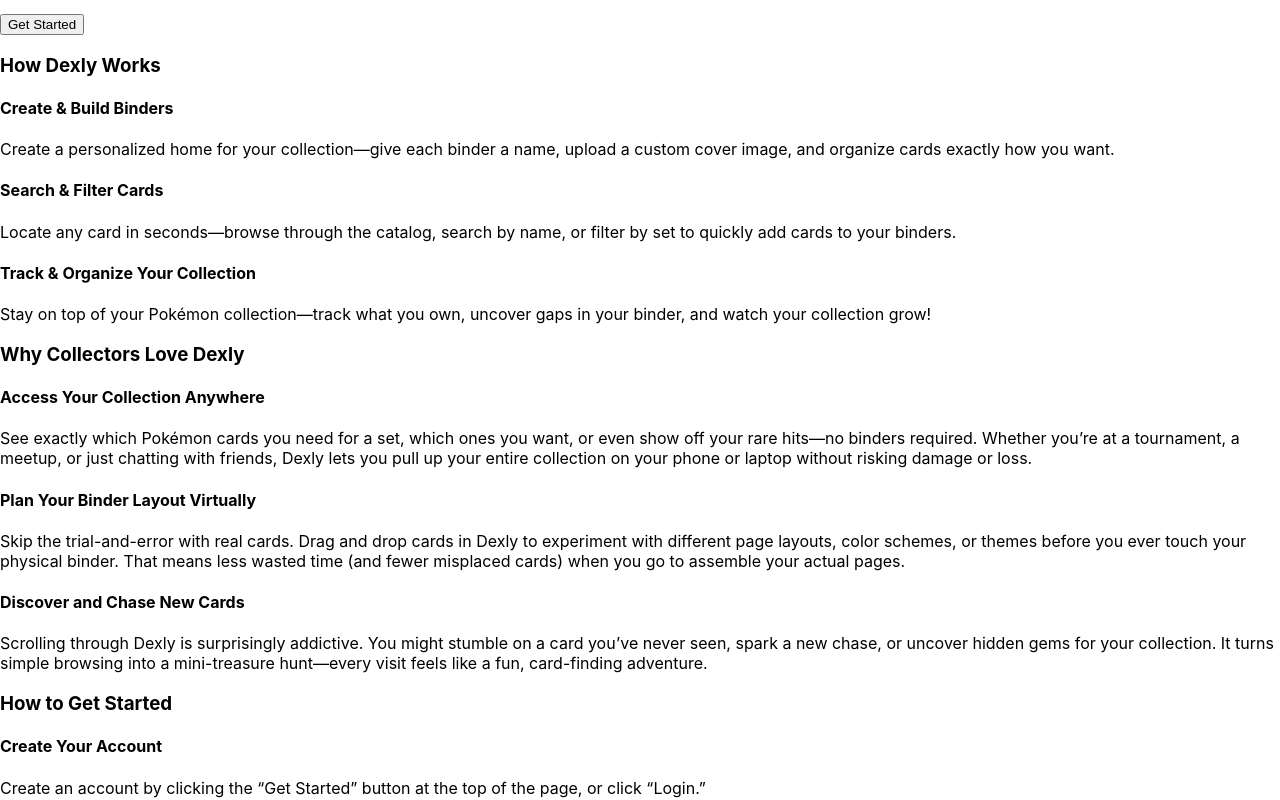
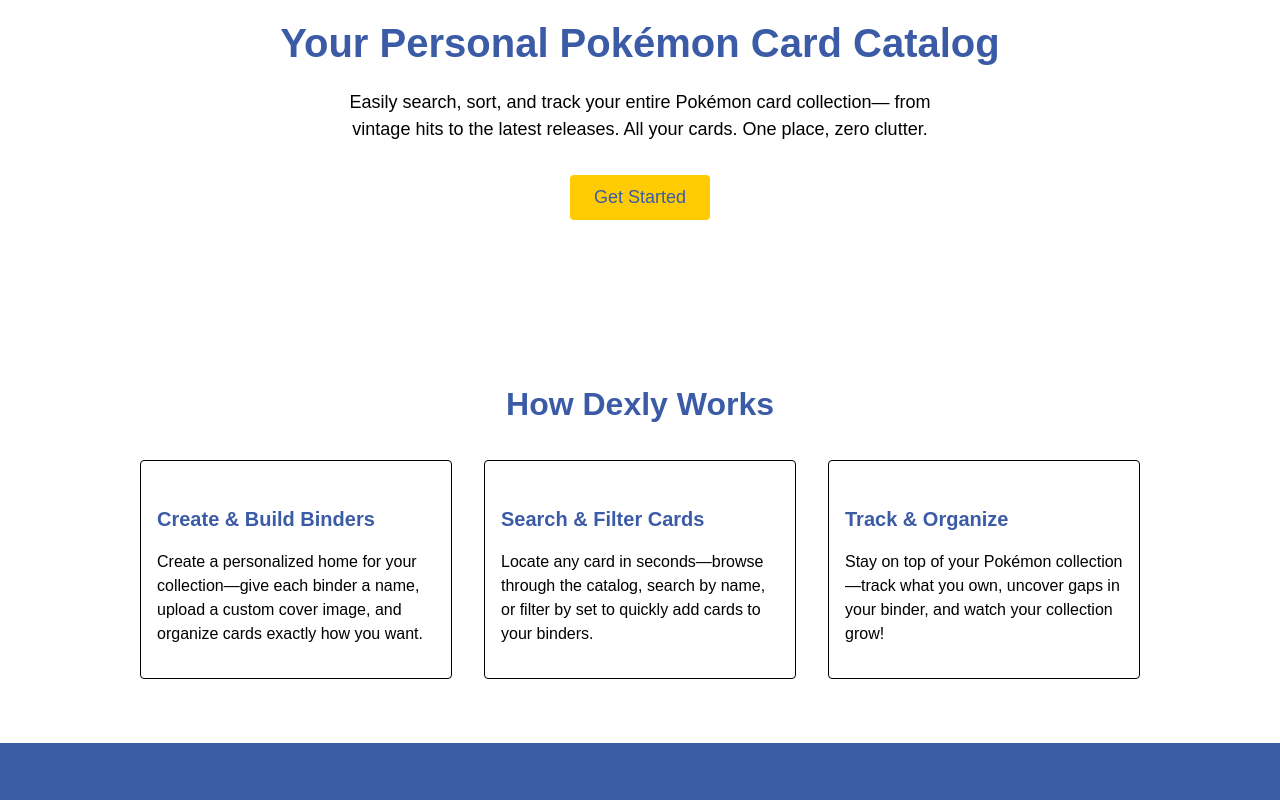
Before and after one commit to JonoSommers/dexly-fe, a React (Create React App) app: page / in a window 1280 px wide. Shown: the part 220-1020 px from the top of the page. Built offline with nearby package versions, Linux system fonts and the light colour scheme.

Commit message:
landing page and navbar are built and styled.

```diff
--- a/src/components/LandingPage/LandingPage.css
+++ b/src/components/LandingPage/LandingPage.css
@@ -0,0 +1,176 @@
+:root {
+    --blue-primary: #3B5BA7;
+    --black-secondary: #000000;
+    --yellow-accent: #FFCB03;
+    --white: #ffffff;
+}
+
+/* ===== 1) Base page styles ===== */
+body {
+    margin: 0;
+    padding: 0;
+    background-color: var(--white);
+    color: var(--black-secondary);
+    font-family: sans-serif;
+    line-height: 1.5;
+}
+
+/* Utility: center‐constrain the content */
+.landing-page-container {
+    margin: 0 auto;
+    padding-bottom: 4rem;
+}
+
+/* ===== 2) Hero / Intro Section ===== */
+.hero-section {
+    padding: 4rem 1rem;
+    text-align: center;
+    background-color: var(--white);
+
+}
+
+.hero-section h2 {
+    color: var(--blue-primary);
+    font-size: 2.5rem;
+    margin-bottom: 1rem;
+}
+
+.hero-description {
+    color: var(--black-secondary);
+    font-size: 1.125rem;
+    max-width: 600px;
+    margin: 0 auto 2rem;
+}
+
+.hero-cta {
+    background-color: var(--yellow-accent);
+    color: var(--blue-primary);
+    border: none;
+    font-size: 1.125rem;
+    padding: 0.75rem 1.5rem;
+    border-radius: 4px;
+    cursor: pointer;
+    transition: background-color 0.2s ease;
+}
+
+.hero-cta:hover {
+    background-color: darken(var(--yellow-accent), 10%);
+}
+
+/* ===== 3) How It Works Section ===== */
+.how-it-works-section {
+    background-color: var(--white);
+    padding: 4rem 1rem;
+}
+
+.how-it-works-section h3 {
+    color: var(--blue-primary);
+    font-size: 2rem;
+    text-align: center;
+    margin-bottom: 2rem;
+}
+
+.how-items {
+    display: grid;
+    grid-template-columns: repeat(auto-fit, minmax(250px, 1fr));
+    gap: 2rem;
+    max-width: 1000px;
+    margin: 0 auto;
+}
+
+.how-item {
+    border: 1px solid #000;
+    border-radius: 4px;
+    padding: 1rem;
+}
+
+.how-item h4 {
+    color: var(--blue-primary);
+    font-size: 1.25rem;
+    margin-bottom: 0.5rem;
+}
+
+.how-item p {
+    color: var(--black-secondary);
+    font-size: 1rem;
+}
+
+/* ===== 4) Why Collectors Love Dexly ===== */
+.why-collectors-love-section {
+    background-color: var(--blue-primary);
+    color: var(--white);
+    padding: 4rem 1rem;
+}
+
+.why-collectors-love-section h3 {
+    font-size: 2rem;
+    text-align: center;
+    margin-bottom: 2rem;
+}
+
+.benefits-wrapper {
+    display: grid;
+    grid-template-columns: repeat(auto-fit, minmax(250px, 1fr));
+    gap: 2rem;
+    max-width: 1000px;
+    margin: 0 auto;
+}
+
+.benefit-card {
+    background-color: var(--white);
+    color: var(--black-secondary);
+    border-radius: 6px;
+    padding: 1.5rem;
+    box-shadow: 0 2px 6px rgba(0, 0, 0, 0.1);
+
+}
+
+.benefit-card h4 {
+    color: var(--blue-primary);
+    font-size: 1.25rem;
+    margin-bottom: 0.75rem;
+}
+
+.benefit-card p {
+    font-size: 1rem;
+    line-height: 1.5;
+}
+
+/* ===== 5) How to Get Started ===== */
+.how-to-get-started-section {
+    background-color: var(--white);
+    padding: 4rem 1rem;
+}
+
+.how-to-get-started-section h3 {
+    color: var(--blue-primary);
+    font-size: 2rem;
+    text-align: center;
+    margin-bottom: 2rem;
+}
+
+.get-started-wrapper {
+    display: grid;
+    grid-template-columns: repeat(auto-fit, minmax(250px, 1fr));
+    gap: 2rem;
+    max-width: 1000px;
+    margin: 0 auto;
+}
+
+.get-started {
+    border: 1px solid #000;
+    border-radius: 4px;
+    padding: 1rem;
+}
+
+.get-started h4 {
+    color: var(--blue-primary);
+    font-size: 1.25rem;
+    margin-bottom: 0.5rem;
+}
+
+.get-started p {
+    color: var(--black-secondary);
+    font-size: 1rem;
+    line-height: 1.5;
+}
--- a/src/components/LandingPage/LandingPage.jsx
+++ b/src/components/LandingPage/LandingPage.jsx
@@ -1,13 +1,14 @@
-    import './LandingPage.css'
-    import MainNavBar from '../NavBars/MainNavBar'
+    import "./LandingPage.css"
+    import MainNavBar from "../NavBars/MainNavBar"
+    import "./LandingPage.css"
 
     function LandingPage() {
     return (
         <section className="landing-page-container">
-        {/* 1. Navbar */}
-        <header className="navbar">
-            <MainNavBar />
-        </header>
+            {/* 1. Navbar */}
+            <header className="navbar">
+                <MainNavBar />
+            </header>
 
         {/* 2. Hero/Intro */}
         <section className="hero-section">
@@ -41,7 +42,7 @@
                 </div>
 
                     <div className="how-item how-track-organize">
-                        <h4>Track & Organize Your Collection</h4>
+                        <h4>Track & Organize</h4>
                         <p>
                         Stay on top of your Pokémon collection—track what you own, uncover gaps
                         in your binder, and watch your collection grow!
```
